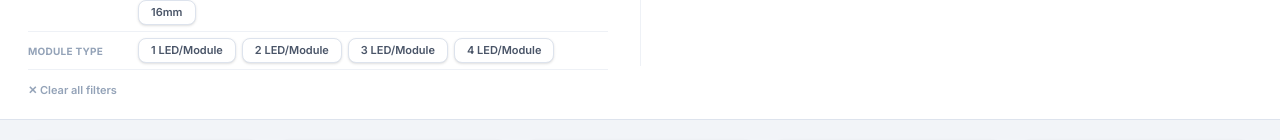
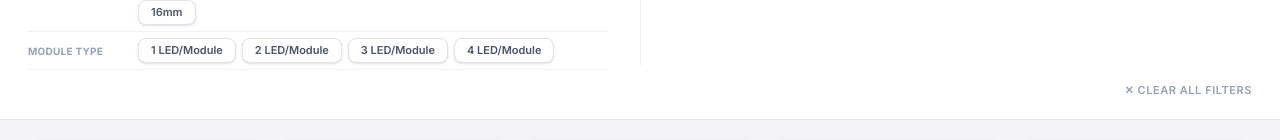
Before and after one commit to xukuang9999/ADM-LED-Product-Selector, a React (Vite) app: page / in a window 1280 px wide. Shown: the part 335-475 px from the top of the page. Built offline with nearby package versions, Linux system fonts and the light colour scheme.

Commit message:
ui: move clear filters button to the right for better balance

```diff
--- a/src/components/FilterPanel.tsx
+++ b/src/components/FilterPanel.tsx
@@ -140,9 +140,9 @@ export const FilterPanel: React.FC<FilterPanelProps> = ({
           </div>
 
         </div>
-        <div className="flex items-center py-1.5 pt-2 gap-0">
+        <div className="flex items-center justify-end py-1.5 pt-2 gap-0">
           <button
-            className="bg-transparent border-none font-inherit text-[11px] font-semibold text-text-muted cursor-pointer py-1 flex items-center gap-1 transition-colors duration-150 whitespace-nowrap hover:text-danger"
+            className="bg-transparent border-none font-inherit text-[11px] font-semibold text-text-muted cursor-pointer py-1 flex items-center gap-1 transition-colors duration-150 whitespace-nowrap hover:text-danger hover:underline uppercase tracking-wider"
             onClick={clearAll}
             dangerouslySetInnerHTML={{ __html: t('clearAll') }}
           />
```
